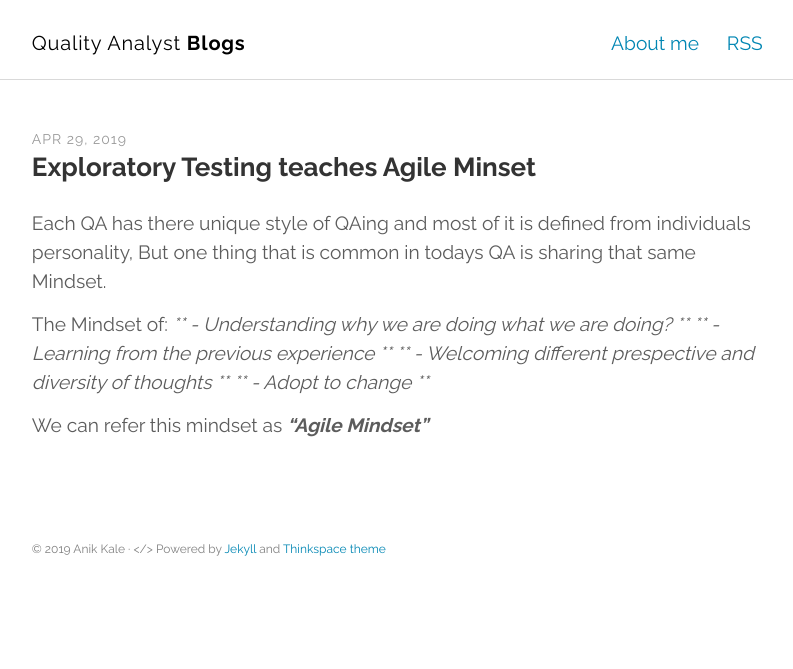
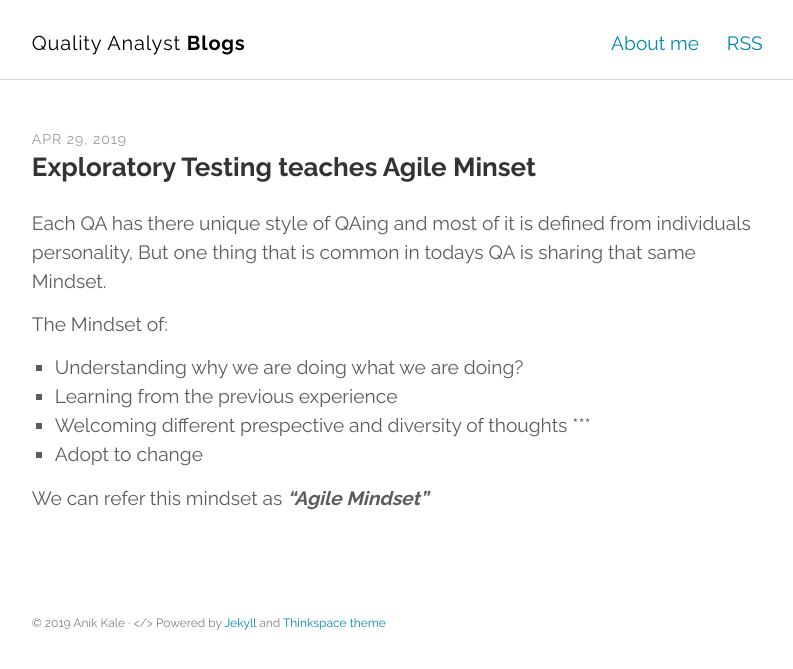
Before and after one commit to Anik-Tester/blog-platform, a Jekyll site: the page built from _posts/2019-04-29-exporatory-testing.md, in a window 1280 px wide. Shown: the top 669 px of the page, without its empty margins (237-1030 px from the left). Built offline with Jekyll 4.4.1, drawn with Linux system fonts in a browser that asks for light colours.

Commit message:
Started adding blog content part 4

```diff
--- a/_posts/2019-04-29-exporatory-testing.md
+++ b/_posts/2019-04-29-exporatory-testing.md
@@ -9,9 +9,9 @@ keywords: "Exploratory Testing, Agile Mindset"
 Each QA has there unique style of QAing and most of it is defined from individuals personality, But one thing that is common in todays QA is sharing that same Mindset.
 
 The Mindset of:
-*** - Understanding why we are doing what we are doing? ***
-*** - Learning from the previous experience ***
-*** - Welcoming different prespective and diversity of thoughts ***
-*** - Adopt to change ***
+- Understanding why we are doing what we are doing?
+- Learning from the previous experience
+- Welcoming different prespective and diversity of thoughts ***
+- Adopt to change
 
 We can refer this mindset as ***"Agile Mindset"***
```
